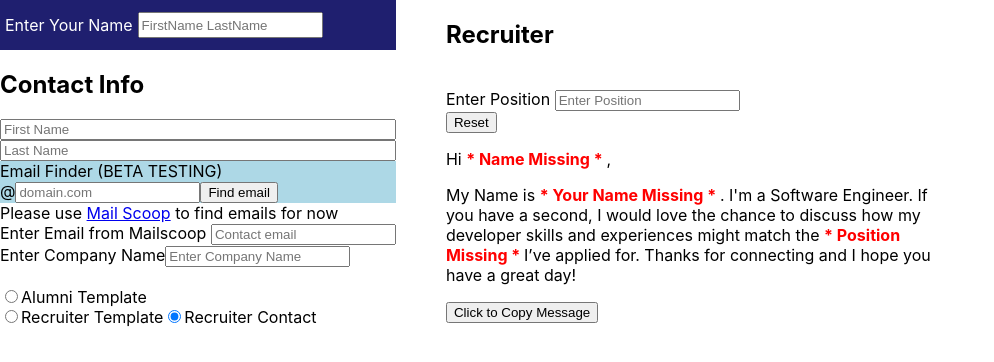
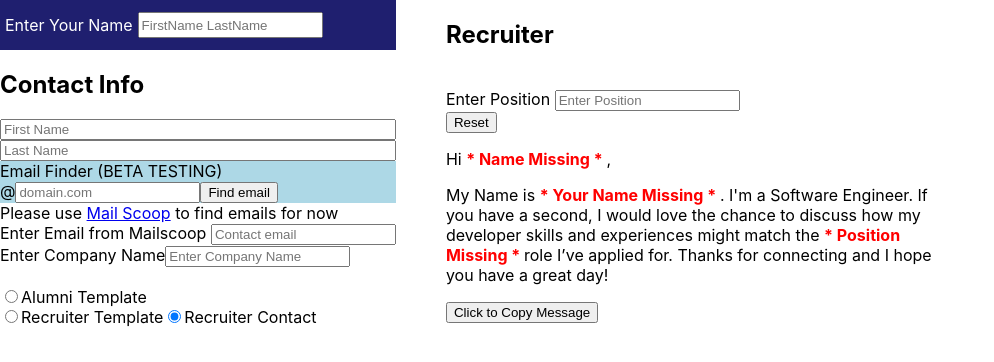
Before and after one commit to aduterte/networking-template-generator, a React (Create React App) app: page / in a window 1280 px wide. Both pictures are taken after a click on the radio button 174 px from the left and 316 px from the top of the page. Shown: the top 362 px of the page, without its empty margins (0-994 px from the left). Built offline with nearby package versions, Linux system fonts and the light colour scheme.

Commit message:
fixed typos

```diff
--- a/src/components/RecruiterContact.js
+++ b/src/components/RecruiterContact.js
@@ -53,7 +53,7 @@ export default function RecruiterContact(props){
                 <button onClick={handleReset}>Reset</button>
             <div id="recruiter-text">
             <p>Hi {contact.firstName === "" ? <span style={warning}> * Name Missing * </span> : contact.firstName},</p>
-            <p>My Name is {props.user === "" ? <span style={warning}> * Your Name Missing * </span> : props.user}. I'm a Software Engineer. If you have a second, I would love the chance to discuss how my developer skills and experiences might match the {position === "" ? <span style={warning}> * Position Missing * </span> : position} I’ve applied for. Thanks for connecting and I hope you have a great day! </p>
+            <p>My Name is {props.user === "" ? <span style={warning}> * Your Name Missing * </span> : props.user}. I'm a Software Engineer. If you have a second, I would love the chance to discuss how my developer skills and experiences might match the {position === "" ? <span style={warning}> * Position Missing * </span> : position} role I’ve applied for. Thanks for connecting and I hope you have a great day! </p>
             </div>
             <div>
                 <button onClick={handleCopy}>Click to Copy Message</button>
```
